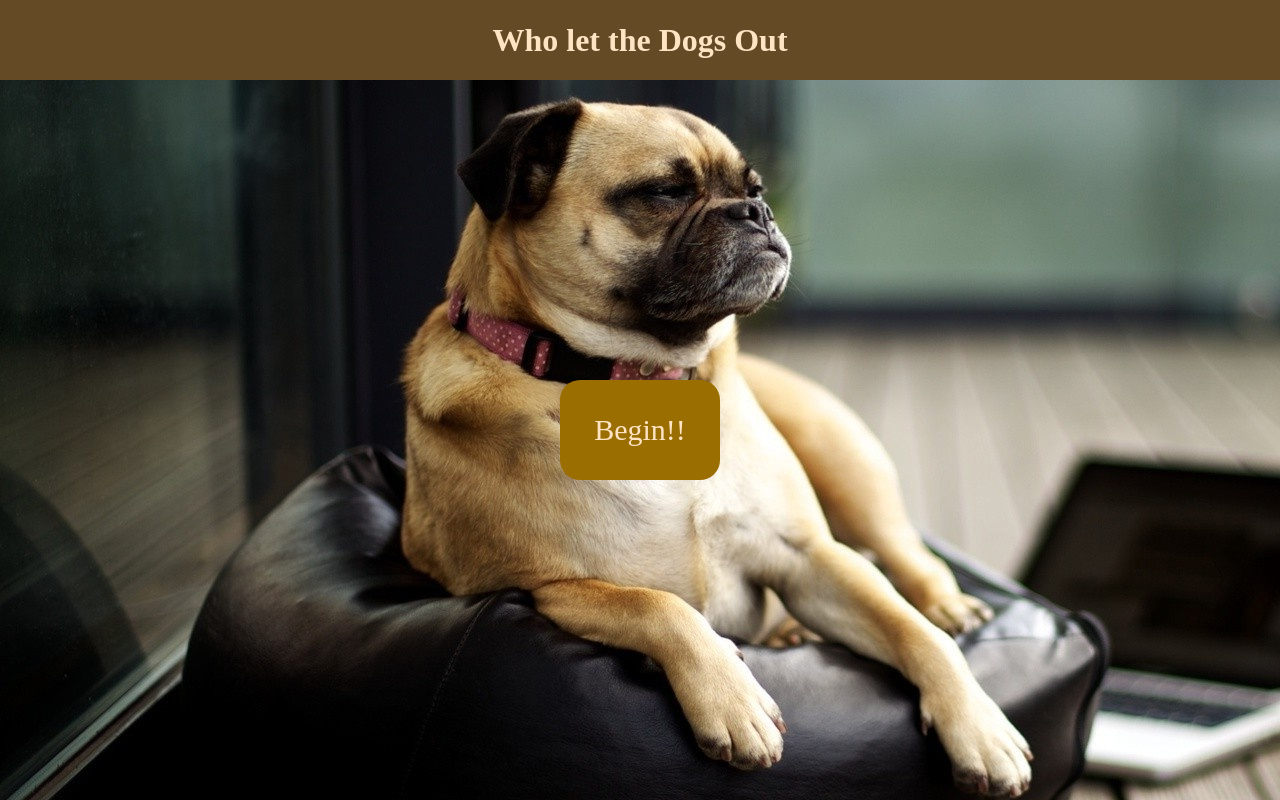
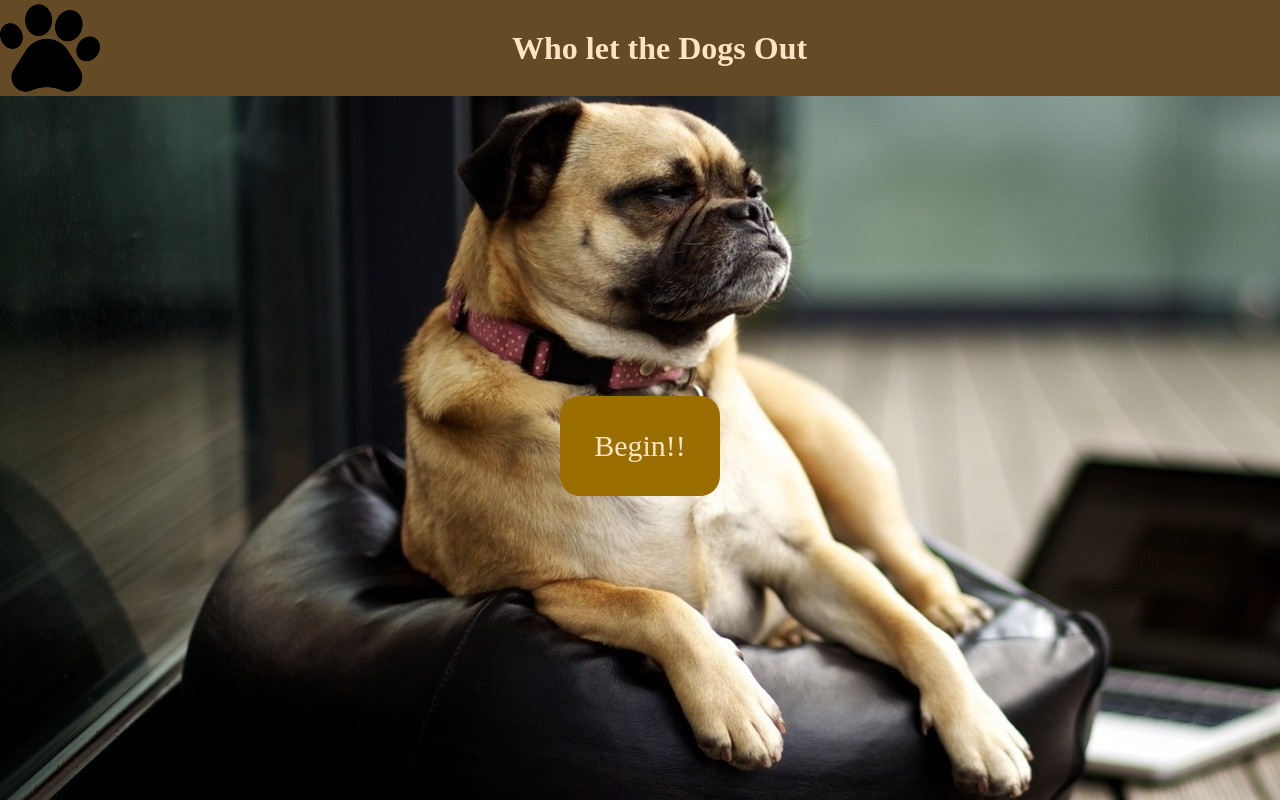
Before and after one commit to Adrian-Cassano/Api-Dogs, a React (Create React App) app: page / in a window 1280 px wide. Built offline with nearby package versions, Linux system fonts and the light colour scheme; no server answers.

Commit message:
feat: add to title a logo

```diff
--- a/src/components/Title/Title.js
+++ b/src/components/Title/Title.js
@@ -1,10 +1,18 @@
 import React from "react";
 import styles from "./Title.module.css";
+import { NavLink } from "react-router-dom";
 const Title = () => {
   return (
-    <div id={styles.TitleContainer}>
-      <h1 id={styles.Title}>Who let the Dogs Out</h1>
-    </div>
+    <div id={styles.MasterContainer}>
+      <div id={styles.ButtonContainer}>
+        <NavLink to={"/"} >
+          <div id={styles.Button}/>
+        </NavLink>
+        </div>
+      <div id={styles.TitleContainer}>
+        <h1 id={styles.Title}>Who let the Dogs Out</h1>
+        </div>
+      </div>
   );
 };
 
--- a/src/components/Title/Title.module.css
+++ b/src/components/Title/Title.module.css
@@ -1,12 +1,23 @@
-#TitleContainer {
+#MasterContainer {
   background-color: rgb(100, 74, 37);
   width: 100%;
-  height: 5rem;
+  height: 6rem;
   display: flex;
   justify-content: center;
   align-items: center;
-  flex-direction: column;
+}
+#ButtonContainer{
+  width: 40%;
+}
+#Button{
+  background-image: url("../../Img/Logo.png");
+  width: 100px;
+  height: 100px;
+  cursor: pointer;
 
+}
+#TitleContainer{
+  width: 60%;
 }
 #Title {
   margin: 0px;
```
Also changed, not shown: src/Img/Logo.png (added).
